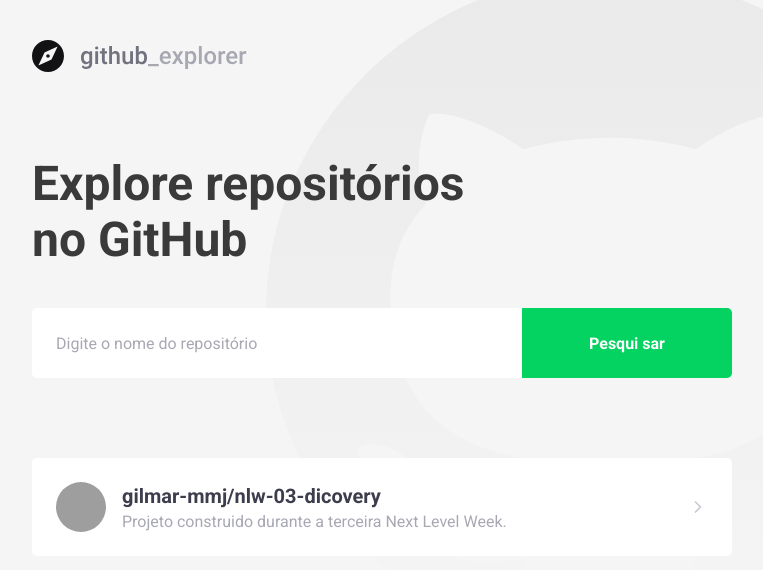
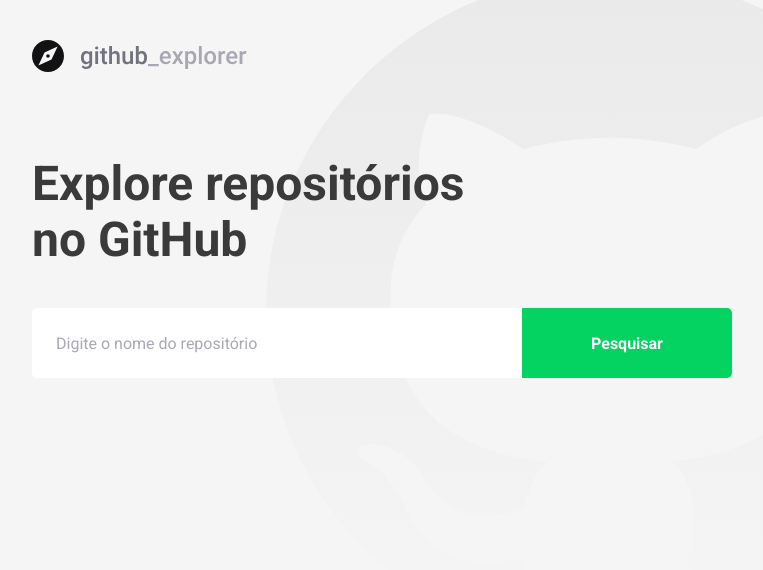
Before and after one commit to gilmar-mmj/05-primeiro-projeto-react, a React (Create React App) app: page / in a window 1280 px wide. Shown: the top 570 px of the page, without its empty margins (148-911 px from the left). Built offline with nearby package versions, Linux system fonts and the light colour scheme; grey boxes are pictures that could not be loaded.

Commit message:
Connecting github api

```diff
--- a/src/pages/Dashboard/index.tsx
+++ b/src/pages/Dashboard/index.tsx
@@ -1,4 +1,4 @@
-import React, { useState } from 'react';
+import React, { useState, FormEvent } from 'react';
 import { FiChevronRight } from 'react-icons/fi';
 import api from '../../services/api';
 
@@ -6,40 +6,61 @@
 
 import { Title, Form, Repositories } from './styles';
 
+interface Repository {
+  full_name: string;
+  description: string;
+  owner: {
+    login: string;
+    avatar_url: string;
+  };
+}
+
 const Dashboard: React.FC = () => {
   const [newRepo, setNewRepo] = useState('');
-  const [repositories, setRepositories] = useState([]);
+  const [repositories, setRepositories] = useState<Repository[]>([]);
 
-  //  function handleAddRepository() {}
+  async function handleAddRepository(
+    event: FormEvent<HTMLFormElement>,
+  ): Promise<void> {
+    event.preventDefault();
+
+    const response = await api.get<Repository>(`repos/${newRepo}`);
+    const repository = response.data;
+
+    setRepositories([...repositories, repository]);
+    setNewRepo('');
+  }
 
   return (
     <>
       <img src={logoImg} alt="Github Explorer" />
       <Title>Explore repositórios no GitHub</Title>
 
-      <Form>
+      <Form onSubmit={handleAddRepository}>
         <input
           value={newRepo}
-          onChange={(e) => setNewRepo(e.target.value)}
+          onChange={e => setNewRepo(e.target.value)}
           placeholder="Digite o nome do repositório"
         />
-        <button type="submit">Pesqui sar</button>
+        <button type="submit">Pesquisar</button>
       </Form>
 
       <Repositories>
-        <a href="teste">
+        {repositories.map(repository => (
+          <a key={repository.full_name} href="teste">
             <img
-            src="https://avatars.githubusercontent.com/u/64145516?s=460&u=9f78ce01467052b0abf2778cef08a82d432240b8&v=4"
-            alt="Gilmar Margoti"
+              src={repository.owner.avatar_url}
+              alt={repository.owner.login}
             />
 
             <div>
-            <strong>gilmar-mmj/nlw-03-dicovery</strong>
-            <p>Projeto construido durante a terceira Next Level Week.</p>
+              <strong>{repository.full_name}</strong>
+              <p>{repository.description}</p>
             </div>
 
             <FiChevronRight size={20} />
           </a>
+        ))}
       </Repositories>
     </>
   );
--- a/src/pages/Dashboard/styles.ts
+++ b/src/pages/Dashboard/styles.ts
@@ -77,7 +77,8 @@
     }
 
     div {
-      margin-left: 16px;
+      margin: 0 16px;
+      flex: 1;
 
       strong {
         font-size: 20px;
```
Also changed, not shown: .eslintrc.json. Lines whose indentation alone changed are shown as unchanged.
